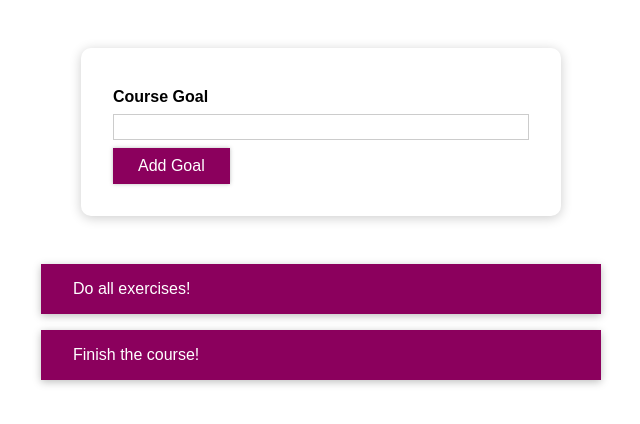
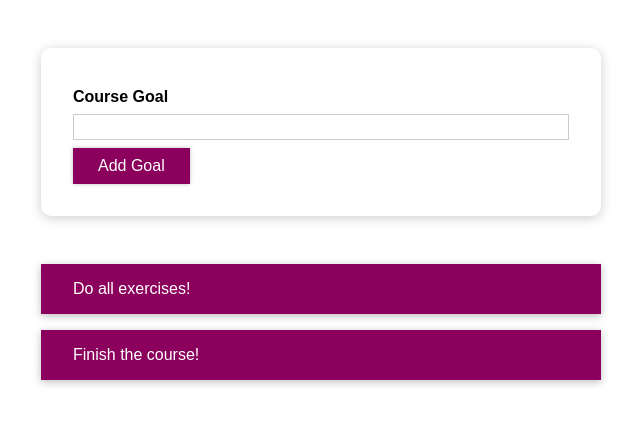
Before and after one commit to MahsumaRezai/React-input-app, a React (Create React App) app: page / in a window 1280 px wide. Shown: the top 424 px of the page, without its empty margins (319-959 px from the left). Built offline with nearby package versions, Linux system fonts and the light colour scheme; the HTML template or start-up script is replaced by a standard one.

Commit message:
last commit

```diff
--- a/src/App.css
+++ b/src/App.css
@@ -5,7 +5,7 @@
   }
 
   #goal-form {
-    width: 30rem;
+    width: 35rem;
     max-width: 90%;
     margin: 3rem auto;
     padding: 2rem;
```
